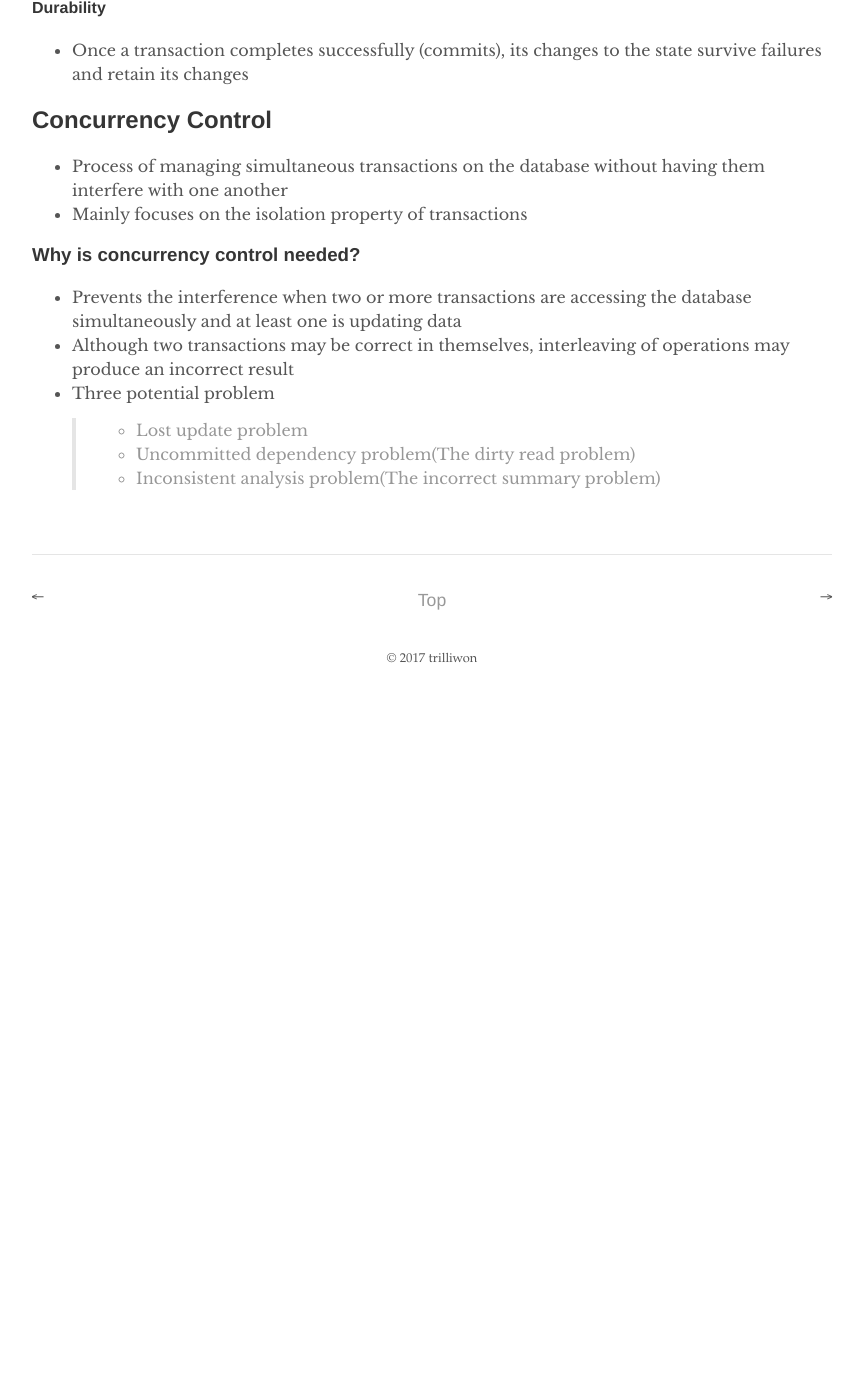
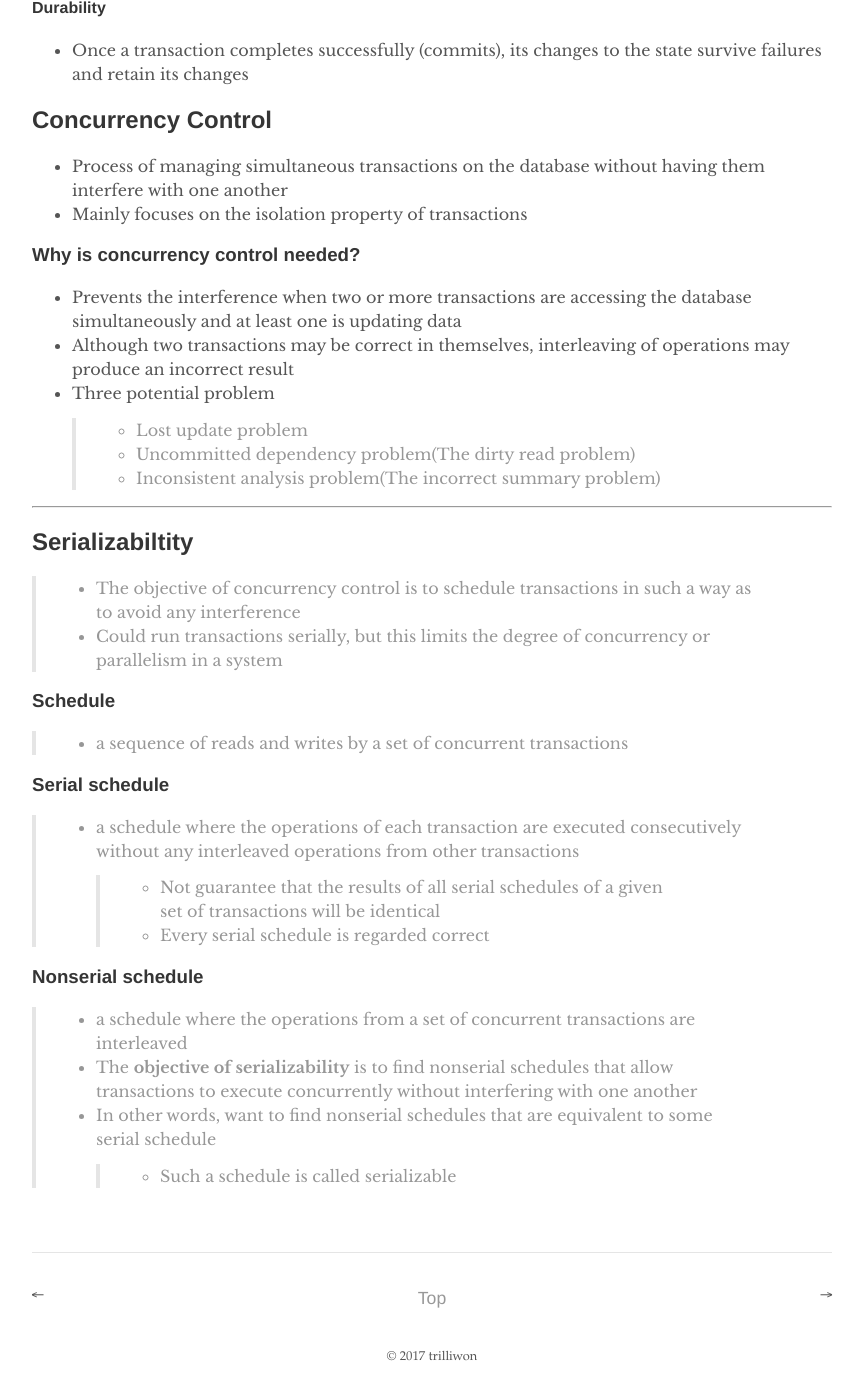
Before and after one commit to trilliwon/ABL, a Jekyll site: the page built from _posts/2017-11-22-db-transaction.md, in a window 1280 px wide and 1400 px high, scrolled down 971 px. Shown: the whole window, without its empty margins (208-1071 px from the left). Built offline with Jekyll 4.4.1, drawn with Linux system fonts in a browser that asks for light colours; before the commit the page ends 1673 px from its top, so only the background shows below that.

Commit message:
Fri Nov 24 13:12:36 KST 2017

```diff
--- a/_posts/2017-11-22-db-transaction.md
+++ b/_posts/2017-11-22-db-transaction.md
@@ -45,3 +45,24 @@ categories: db
   >- Lost update problem
   >- Uncommitted dependency problem(The dirty read problem)
   >- Inconsistent analysis problem(The incorrect summary problem)
+
+---
+
+## Serializabiltity
+
+>+ The objective of concurrency control is to schedule transactions in such a way as to avoid any interference
+>+ Could run transactions serially, but this limits the degree of concurrency or parallelism in a system
+
+### Schedule
+>+ a sequence of reads and writes by a set of concurrent transactions
+
+### Serial schedule
+>+ a schedule where the operations of each transaction are executed consecutively without any interleaved operations from other transactions
+>>+ Not guarantee that the results of all serial schedules of a given set of transactions will be identical
+>>+ Every serial schedule is regarded correct
+
+### Nonserial schedule
+>+ a schedule where the operations from a set of concurrent transactions are interleaved
+>+ The **objective of serializability** is to find nonserial schedules that allow transactions to execute concurrently without interfering with one another
+>+ In other words, want to find nonserial schedules that are equivalent to some serial schedule
+>>+ Such a schedule is called serializable
```
